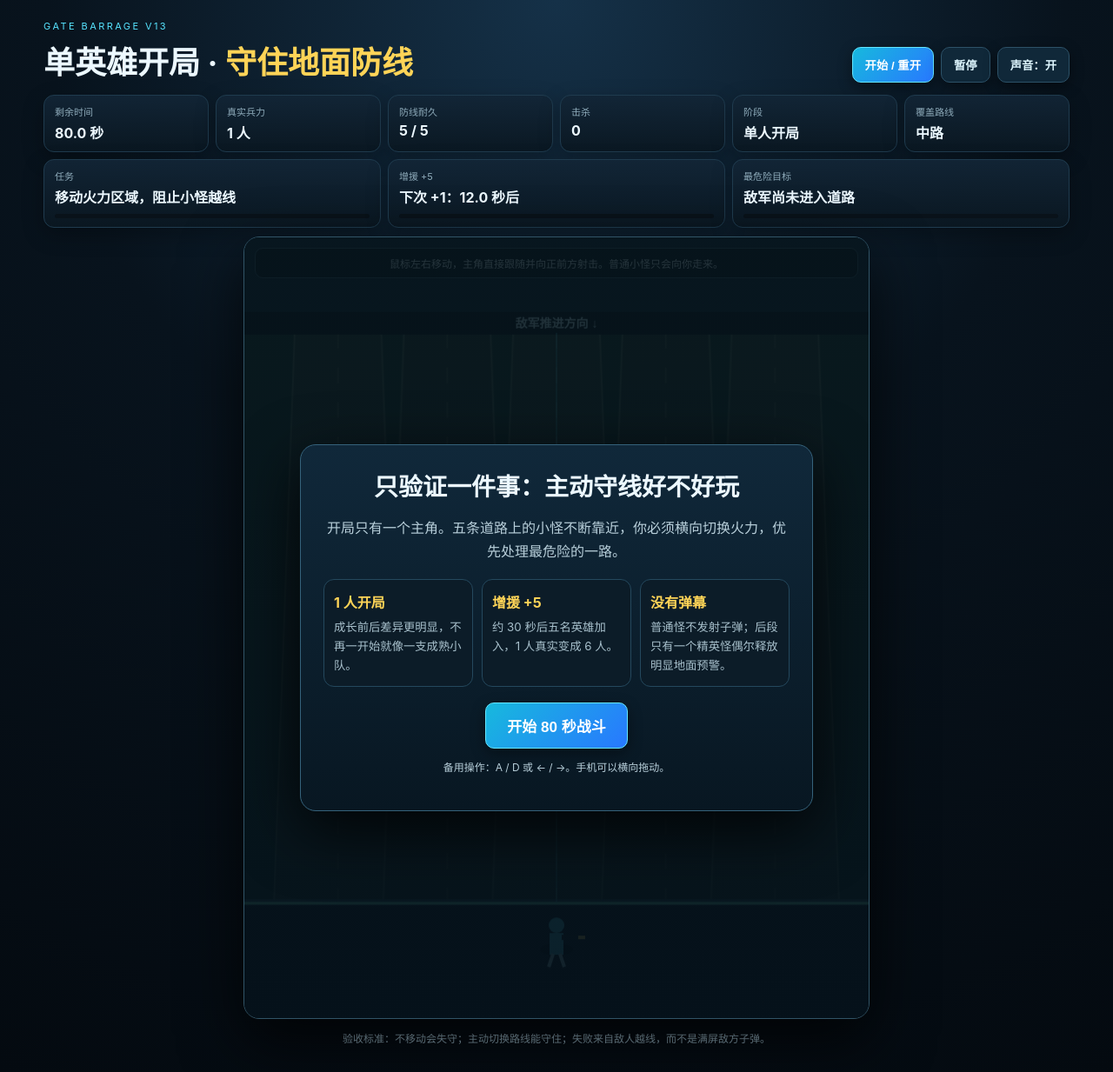
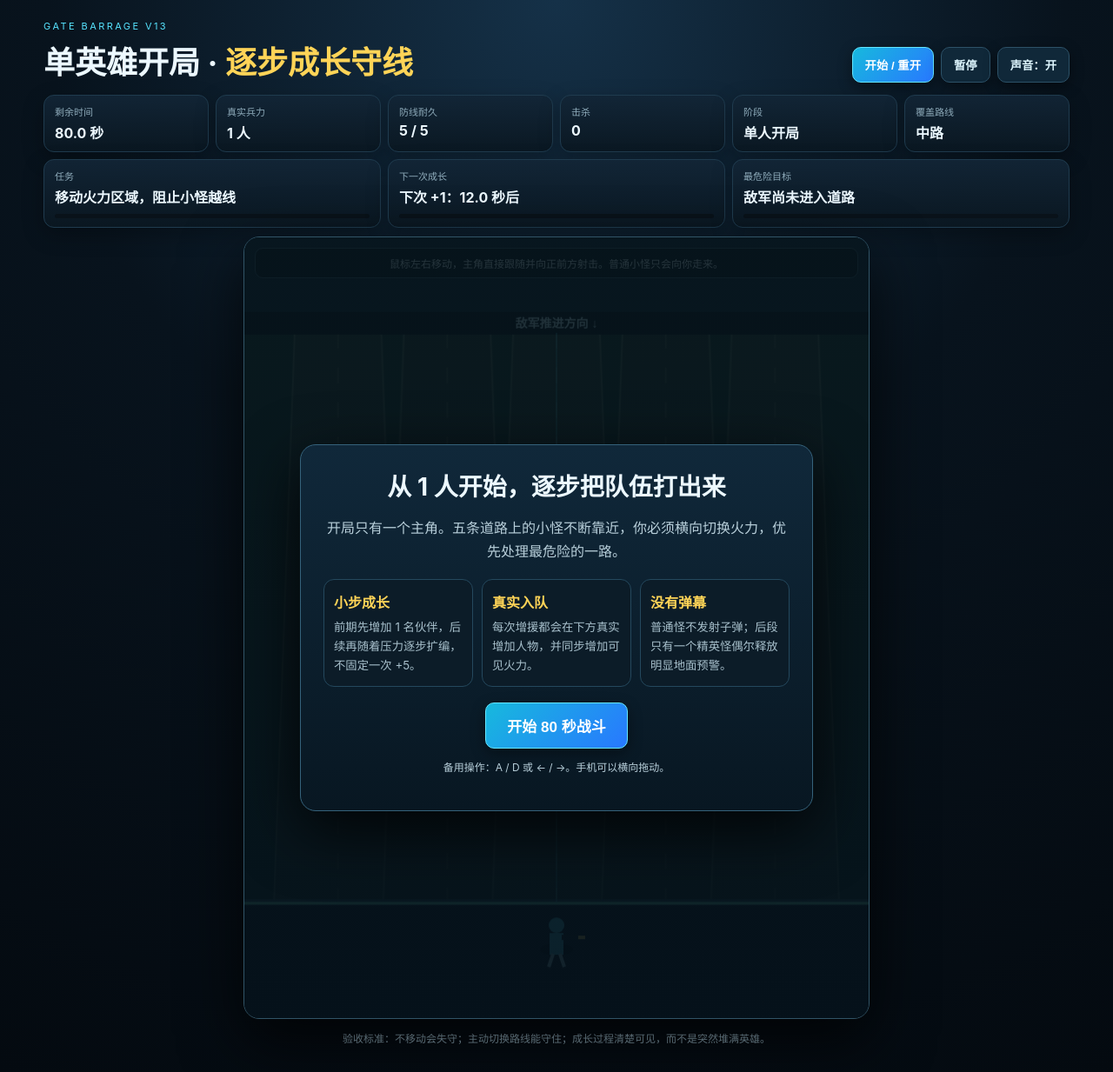
Before and after one commit to shuai-heng/shuai-heng, a plain HTML site: page gate-barrage-v13/index.html in a window 1280 px wide. Shown: the whole page at 87% size. Drawn offline with Linux system fonts and the light colour scheme.

Commit message:
同步逐步成长玩法说明

```diff
--- a/gate-barrage-v13/index.html
+++ b/gate-barrage-v13/index.html
@@ -10,7 +10,7 @@
 <body>
 <div class="app">
   <header class="header">
-    <div class="brand"><small>GATE BARRAGE V13</small><h1>单英雄开局 · <span>守住地面防线</span></h1></div>
+    <div class="brand"><small>GATE BARRAGE V13</small><h1>单英雄开局 · <span>逐步成长守线</span></h1></div>
     <div class="controls">
       <button id="restart" class="primary">开始 / 重开</button>
       <button id="pause">暂停</button>
@@ -26,7 +26,7 @@
     <div class="cell"><small>阶段</small><b id="phase">待命</b></div>
     <div class="cell"><small>覆盖路线</small><b id="lane">中路</b></div>
     <div class="cell wide"><small>任务</small><b id="mission">移动火力区域，阻止小怪越线</b><div class="bar"><span id="progress"></span></div></div>
-    <div class="cell wide"><small>增援 +5</small><b id="reinforce">约 30 秒后抵达</b><div class="bar"><span id="reinforceBar"></span></div></div>
+    <div class="cell wide"><small>下一次成长</small><b id="reinforce">约 12 秒后 +1</b><div class="bar"><span id="reinforceBar"></span></div></div>
     <div class="cell wide"><small>最危险目标</small><b id="danger">敌军尚未进入道路</b><div class="bar"><span id="dangerBar"></span></div></div>
   </section>
 
@@ -36,11 +36,11 @@
     <div class="banner" id="banner"></div>
     <div class="overlay" id="overlay">
       <div class="card" id="card">
-        <h2>只验证一件事：主动守线好不好玩</h2>
+        <h2>从 1 人开始，逐步把队伍打出来</h2>
         <p>开局只有一个主角。五条道路上的小怪不断靠近，你必须横向切换火力，优先处理最危险的一路。</p>
         <div class="rules">
-          <div class="rule"><b>1 人开局</b><small>成长前后差异更明显，不再一开始就像一支成熟小队。</small></div>
-          <div class="rule"><b>增援 +5</b><small>约 30 秒后五名英雄加入，1 人真实变成 6 人。</small></div>
+          <div class="rule"><b>小步成长</b><small>前期先增加 1 名伙伴，后续再随着压力逐步扩编，不固定一次 +5。</small></div>
+          <div class="rule"><b>真实入队</b><small>每次增援都会在下方真实增加人物，并同步增加可见火力。</small></div>
           <div class="rule"><b>没有弹幕</b><small>普通怪不发射子弹；后段只有一个精英怪偶尔释放明显地面预警。</small></div>
         </div>
         <button id="play" class="primary big">开始 80 秒战斗</button>
@@ -49,7 +49,7 @@
     </div>
   </main>
 
-  <footer class="footer">验收标准：不移动会失守；主动切换路线能守住；失败来自敌人越线，而不是满屏敌方子弹。</footer>
+  <footer class="footer">验收标准：不移动会失守；主动切换路线能守住；成长过程清楚可见，而不是突然堆满英雄。</footer>
 </div>
 <script src="game.js"></script>
 </body>
```
